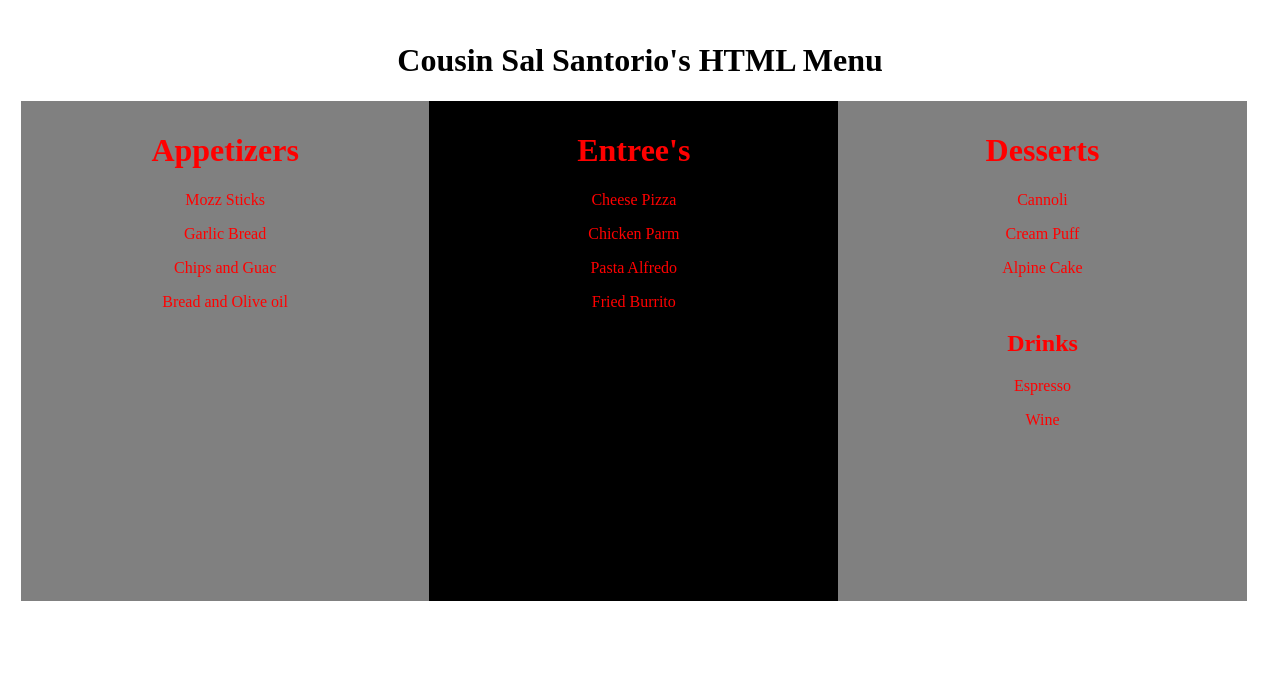
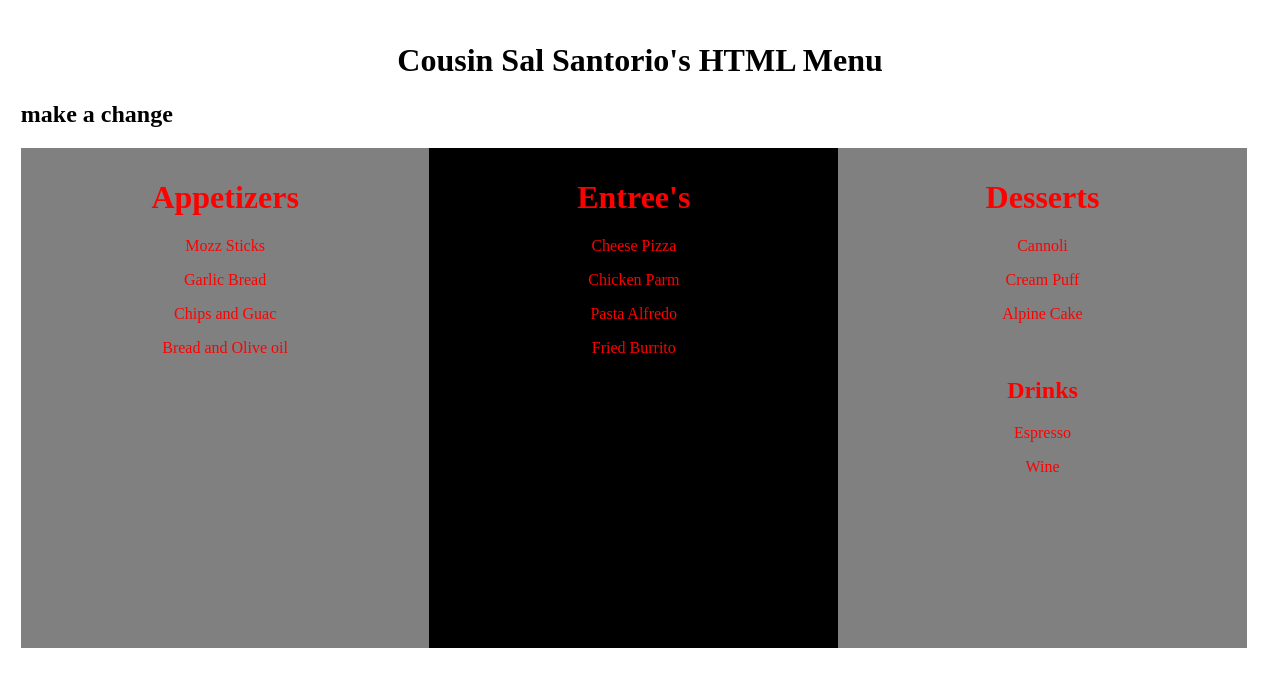
Before and after one commit to swanksees/me_and_myself, a plain HTML site: page index.html in a window 1280 px wide. Drawn offline with Linux system fonts and the light colour scheme.

Commit message:
make a change

```diff
--- a/index.html
+++ b/index.html
@@ -33,6 +33,7 @@
 </head>
 <body>
 <h1 style="text-align: center;">Cousin Sal Santorio's HTML Menu</h1>
+<h2>make a change</h2>
 <div class="container">
 <div class="left">
 <h1>Appetizers</h1>
```
